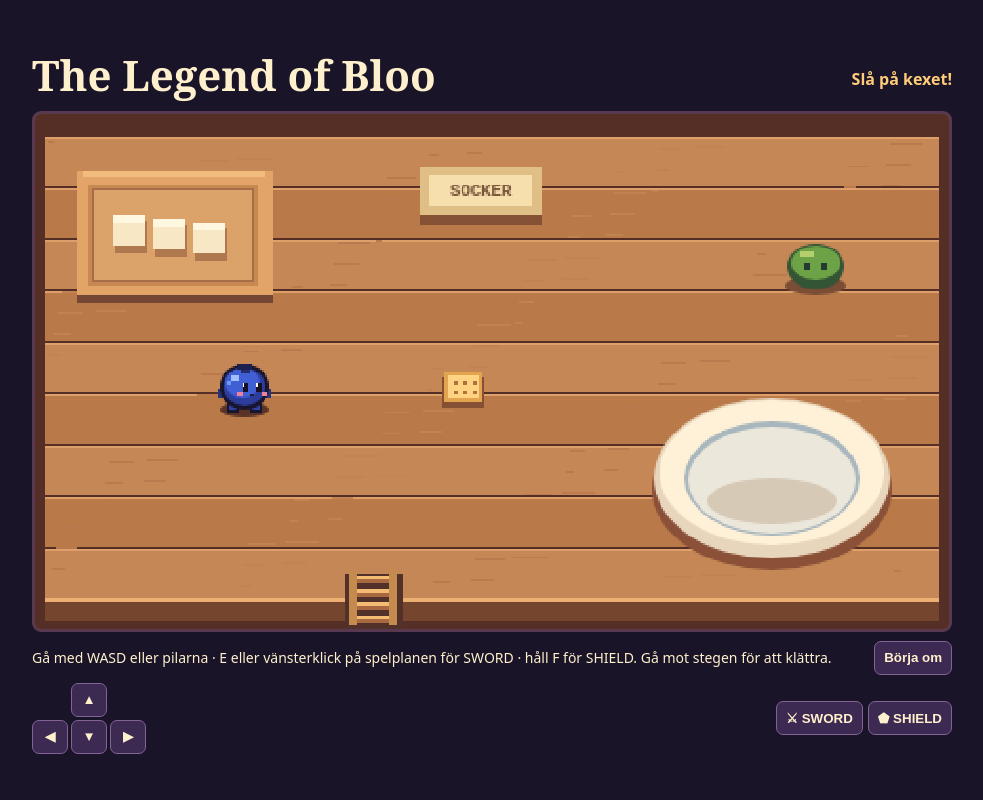
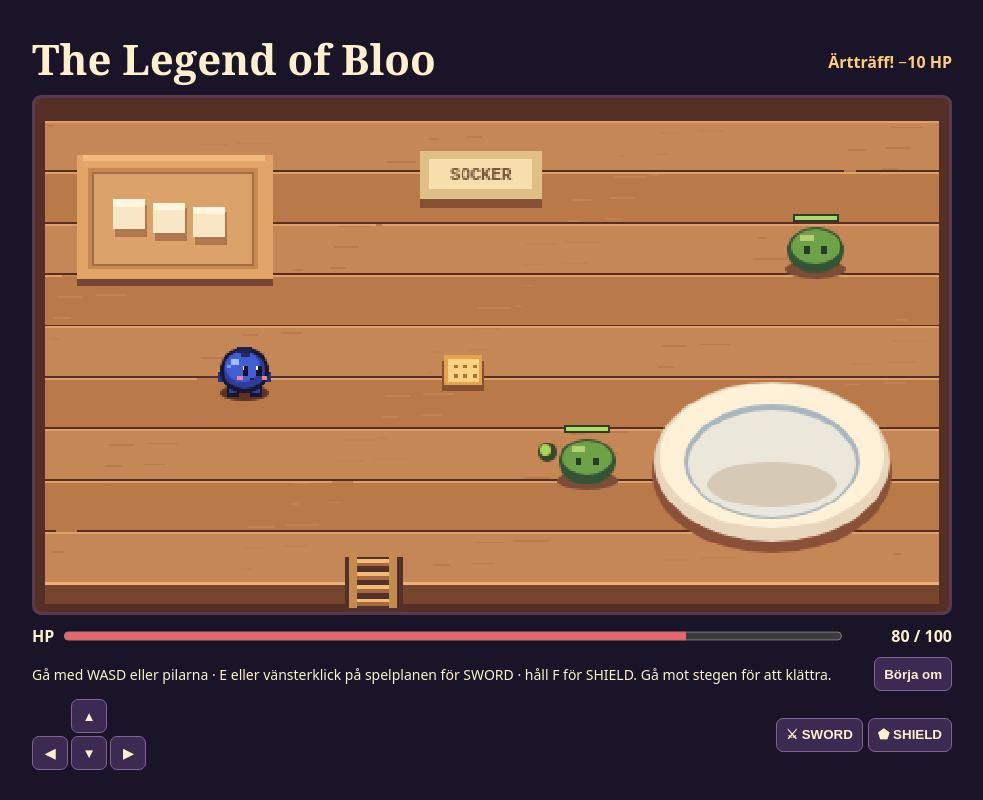
Before and after one commit to birgerkling/birgerkling.github.io, a plain HTML site: page the-legend-of-bloo.html in a window 1280 px wide. Shown: the whole page, without its empty margins (148-1131 px from the left). Drawn offline with Linux system fonts and the light colour scheme.

Commit message:
Add Bloo health, regeneration and Pea combat

```diff
--- a/the-legend-of-bloo.html
+++ b/the-legend-of-bloo.html
@@ -5,10 +5,12 @@
 <title>The Legend of Bloo</title>
 <style>
 *{box-sizing:border-box}body{margin:0;background:#191427;color:#fff0cd;font:16px system-ui;display:grid;place-items:center;min-height:100dvh;padding:12px}main{width:min(920px,100%)}header,footer{display:flex;align-items:center;justify-content:space-between;gap:8px;flex-wrap:wrap}h1{font-family:Georgia,serif;margin:0 0 8px;font-size:clamp(24px,5vw,42px)}#status{font-weight:800;color:#ffcc7a}canvas{display:block;width:100%;background:#8d512f;image-rendering:pixelated;border:3px solid #593950;border-radius:9px}footer{margin-top:9px;font-size:14px}.controls{display:flex;justify-content:space-between;align-items:center;margin-top:8px;gap:8px}.pad{display:grid;grid-template-columns:repeat(3,36px);gap:3px}.pad button{padding:0}.actions{display:flex;gap:5px;flex-wrap:wrap;justify-content:flex-end}button{background:#3c2a52;color:#fff0cd;border:1px solid #836396;border-radius:7px;min-height:34px;padding:4px 9px;font-weight:750;touch-action:none;user-select:none;cursor:pointer}button:active,button.held{background:#78517f}.up{grid-column:2}.left{grid-column:1}
+.health{display:flex;align-items:center;gap:10px;margin:10px 0;font-weight:800}.health progress{flex:1;height:18px;min-width:40px;accent-color:#ee646b}.health span{min-width:100px;text-align:right;font-variant-numeric:tabular-nums}
 </style>
 <main>
 <header><h1>The Legend of Bloo</h1><span id="status" aria-live="polite">Redo!</span></header>
 <canvas width="480" height="270" aria-label="Bloo på köksbänken. Testa svärdet på kexet och skölden mot gröna ärtor."></canvas>
+<div class="health"><label for="health">HP</label><progress id="health" max="100" value="100"></progress><span id="health-value">100 / 100</span></div>
 <footer><span>Gå med WASD eller pilarna · E eller v&auml;nsterklick p&aring; spelplanen för SWORD · håll F för SHIELD. Gå mot stegen för att klättra.</span><button id="reset" aria-label="Börja om">Börja om</button></footer>
 <div class="controls"><div class="pad"><button class="up" data-key="ArrowUp" aria-label="Upp">▲</button><button class="left" data-key="ArrowLeft" aria-label="Vänster">◀</button><button data-key="ArrowDown" aria-label="Ner">▼</button><button data-key="ArrowRight" aria-label="Höger">▶</button></div><div class="actions"><button data-key="KeyE">⚔ SWORD</button><button data-key="KeyF">⬟ SHIELD</button></div></div>
 </main>
@@ -16,6 +18,8 @@
 'use strict';
 const canvas = document.querySelector('canvas');
 const ctx = canvas.getContext('2d');
+const healthBar = document.querySelector('#health');
+const healthValue = document.querySelector('#health-value');
 const status = document.querySelector('#status');
 const keys = new Set();
 const pointers = new Map();
@@ -26,7 +30,20 @@ const obstacles = [
   {x:202,y:28,w:64,h:30}
 ];
 const cracker = {x:225,y:144};
-const pea = {x:410,y:80};
+const peaSpawns = [
+  {area:'counter',x:410,y:80},
+  {area:'counter',x:290,y:191},
+  {area:'floor',x:252,y:328},
+  {area:'floor',x:734,y:357},
+  {area:'floor',x:1125,y:300},
+  {area:'floor',x:836,y:660},
+  {area:'floor',x:1215,y:684}
+];
+const maxHP = 100;
+const swordDamage = 5;
+const peaDamage = 10;
+const regenDelay = 2;
+const regenPerSecond = 2;
 const floorFurniture = [
   {x:21,y:32,w:229,h:48},
   {x:300,y:32,w:82,h:49},
@@ -42,7 +59,7 @@ const ladderX = 177;
 const floorScale = 3;
 const worldWidth = 480*floorScale;
 const worldHeight = 270*floorScale;
-let bloo, shots, nextShot, broken, area, climb, last = 0;
+let bloo, peas, shots, broken, area, climb, last = 0;
 
 function say(message) { if (status.textContent !== message) status.textContent = message; }
 function reset() {
@@ -50,19 +67,45 @@ function reset() {
   area = 'counter';
   climb = null;
   shots = [];
-  nextShot = 1.6;
+  peas = peaSpawns.map((spawn,index) => ({...spawn,hp:20,cooldown:.6+index%3*.35,flash:0}));
+  bloo.hp = maxHP;
+  bloo.sinceHit = 0;
+  showHealth();
   broken = false;
   say('Slå på kexet!');
 }
+function showHealth() {
+  healthBar.value = bloo.hp;
+  const label = Math.ceil(bloo.hp) + ' / ' + maxHP;
+  if (healthValue.textContent !== label) healthValue.textContent = label;
+}
+function hurt(message) {
+  bloo.hp = Math.max(0,bloo.hp-peaDamage);
+  bloo.sinceHit = 0;
+  bloo.flash = .24;
+  showHealth();
+  say(bloo.hp ? message : 'Bloo föll! Tryck på Börja om.');
+}
+function inSwordRange(target) {
+  const x = target.x-bloo.x, y = target.y-bloo.y;
+  const distance = Math.hypot(x,y);
+  return distance < 38 && (distance < 5 || x*bloo.fx+y*bloo.fy > .4*distance);
+}
 function down(...codes) { return codes.some(code => keys.has(code) || [...pointers.values()].includes(code)); }
 function attack() {
-  if (climb || bloo.guard || down('KeyF') || bloo.swing > 0) return;
+  if (!bloo.hp || climb || bloo.guard || down('KeyF') || bloo.swing > 0) return;
   bloo.swing = .27;
-  const x = cracker.x - bloo.x, y = cracker.y - bloo.y;
-  if (area === 'counter' && !broken && Math.hypot(x,y) < 36 && x*bloo.fx+y*bloo.fy > .4*Math.hypot(x,y)) {
+  let hit = false;
+  for (const pea of peas) {
+    if (pea.area !== area || !pea.hp || !inSwordRange(pea)) continue;
+    pea.hp = Math.max(0,pea.hp-swordDamage);
+    pea.flash = .18;
+    hit = true;
+  }
+  if (area === 'counter' && !broken && inSwordRange(cracker)) {
     broken = true;
-    say('Träff! Blockera en ärta nästa gång.');
-  } else say('SWORD!');
+    say('Kexet gick sönder!');
+  } else say(hit ? 'Pea tog 5 skada!' : 'SWORD!');
 }
 document.addEventListener('keydown', event => {
   if (!valid.has(event.code)) return;
@@ -105,6 +148,13 @@ function canMove(x,y) {
       y > o.y*scale-9 && y < (o.y+o.h)*scale+9);
 }
 function update(dt) {
+  if (!bloo.hp) return;
+  const healTime = Math.max(0,bloo.sinceHit+dt-regenDelay) - Math.max(0,bloo.sinceHit-regenDelay);
+  bloo.sinceHit = Math.min(regenDelay,bloo.sinceHit+dt);
+  if (healTime && bloo.hp < maxHP) {
+    bloo.hp = Math.min(maxHP,bloo.hp+healTime*regenPerSecond+1e-9);
+    showHealth();
+  }
   bloo.swing = Math.max(0,bloo.swing-dt);
   bloo.flash = Math.max(0,bloo.flash-dt);
   bloo.guard = down('KeyF') && !bloo.swing;
@@ -117,6 +167,7 @@ function update(dt) {
     bloo.step += dt*24;
     if (fraction === 1) {
       area = climb.next;
+      shots = [];
       bloo.x = area === 'counter' ? ladderX : ladderX*floorScale;
       bloo.y = area === 'counter' ? 233 : 106*floorScale;
       climb = null;
@@ -149,23 +200,36 @@ function update(dt) {
     bloo.step += dt*20;
   } else bloo.step = 0;
 
-  if (area === 'floor') return;
-  nextShot -= dt;
-  if (nextShot <= 0 && Math.hypot(bloo.x-pea.x,bloo.y-pea.y) < 180) {
-    const angle = Math.atan2(bloo.y-pea.y,bloo.x-pea.x);
-    shots.push({x:pea.x,y:pea.y,vx:Math.cos(angle)*95,vy:Math.sin(angle)*95,age:0});
-    nextShot = 1.9;
+  updatePeas(dt);
+}
+
+function updatePeas(dt) {
+  for (const pea of peas) {
+    if (pea.area !== area || !pea.hp) continue;
+    pea.flash = Math.max(0,pea.flash-dt);
+    pea.cooldown = Math.max(0,pea.cooldown-dt);
+    const dx = bloo.x-pea.x, dy = bloo.y-pea.y;
+    const distance = Math.hypot(dx,dy);
+    if (pea.cooldown || distance >= 205) continue;
+    if (distance < 29) {
+      hurt('Närstridsträff! −10 HP');
+      pea.cooldown = 1.3;
+      if (!bloo.hp) return;
+    } else {
+      shots.push({x:pea.x,y:pea.y,vx:dx/distance*95,vy:dy/distance*95,age:0});
+      pea.cooldown = 1.9;
+    }
   }
   shots = shots.filter(shot => {
     shot.x+=shot.vx*dt;
     shot.y+=shot.vy*dt;
     shot.age+=dt;
-    if (Math.hypot(shot.x-bloo.x,shot.y-bloo.y) < 16) {
+    if (bloo.hp && Math.hypot(shot.x-bloo.x,shot.y-bloo.y) < 16) {
       if (bloo.guard && bloo.fx*shot.vx+bloo.fy*shot.vy < -30) say('SHIELD blockerade ärtan!');
-      else { bloo.flash=.24; say('Ärtträff! Vänd SHIELD mot ärtan.'); }
+      else hurt('Ärtträff! −10 HP');
       return false;
     }
-    return shot.age < 3 && shot.x>0 && shot.x<480 && shot.y>0 && shot.y<270;
+    return shot.age < 3 && canMove(shot.x,shot.y);
   });
 }
 
@@ -302,6 +366,24 @@ function drawFloor() {
   for (let x=79;x<181;x+=9) box('#edaa98',x,214,3,19);
 }
 
+function drawPeas() {
+  for (const pea of peas) {
+    if (pea.area !== area || !pea.hp) continue;
+    oval('#7c4d36',pea.x,pea.y+10,16,5);
+    oval('#345535',pea.x,pea.y,15,12);
+    oval(pea.flash ? '#e8ed90' : '#6ea247',pea.x,pea.y-2,13,9);
+    box('#b5ce6e',pea.x-8,pea.y-8,7,3);
+    box('#243b31',pea.x-6,pea.y-2,3,4);
+    box('#243b31',pea.x+3,pea.y-2,3,4);
+    box('#303b2b',pea.x-12,pea.y-19,24,4);
+    box('#a7dc65',pea.x-11,pea.y-18,22*pea.hp/20,2);
+  }
+  for (const shot of shots) {
+    oval('#374529',shot.x,shot.y,5,5);
+    oval('#acd557',shot.x-1,shot.y-1,3,3);
+  }
+}
+
 function draw() {
   if (area === 'floor') {
     const cameraX = Math.round(Math.max(0,Math.min(worldWidth-canvas.width,bloo.x-canvas.width/2)));
@@ -312,6 +394,7 @@ function draw() {
     ctx.scale(floorScale,floorScale);
     drawFloor();
     ctx.restore();
+    drawPeas();
     drawBloo();
     ctx.restore();
     return;
@@ -357,16 +440,7 @@ function draw() {
   } else {
     for(let i=0;i<9;i++) box(i%2?'#ffd381':'#9c6237',cracker.x-15+(i*13)%30,cracker.y-8+(i*17)%16,3+i%3,3);
   }
-  oval('#7c4d36',pea.x,pea.y+10,16,5);
-  oval('#345535',pea.x,pea.y,15,12);
-  oval('#6ea247',pea.x,pea.y-2,13,9);
-  box('#b5ce6e',pea.x-8,pea.y-8,7,3);
-  box('#243b31',pea.x-6,pea.y-2,3,4);
-  box('#243b31',pea.x+3,pea.y-2,3,4);
-  for (const shot of shots) {
-    oval('#374529',shot.x,shot.y,5,5);
-    oval('#acd557',shot.x-1,shot.y-1,3,3);
-  }
+  drawPeas();
   drawLadder(ladderX,239,29);
   drawBloo();
 }
```
